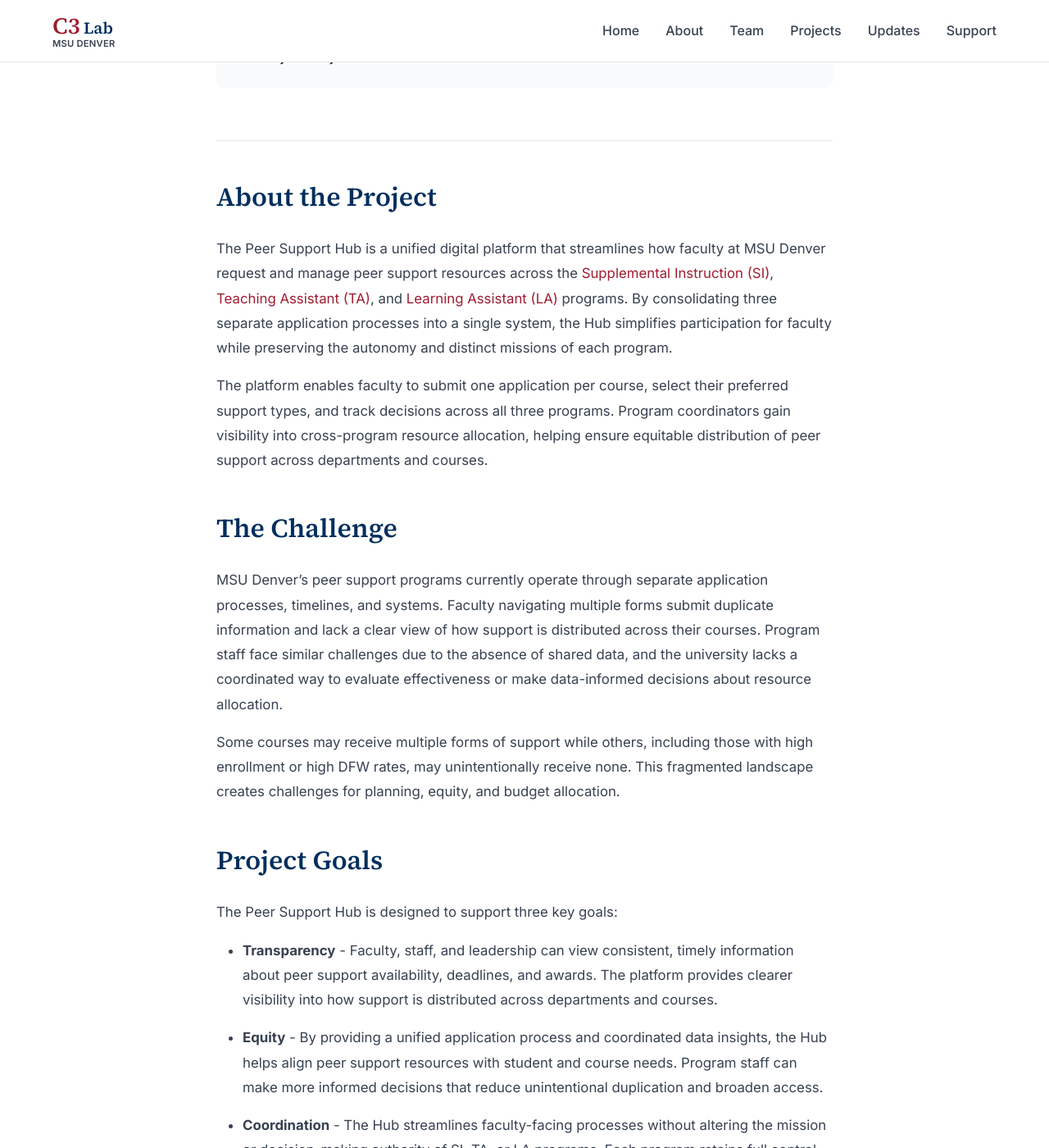
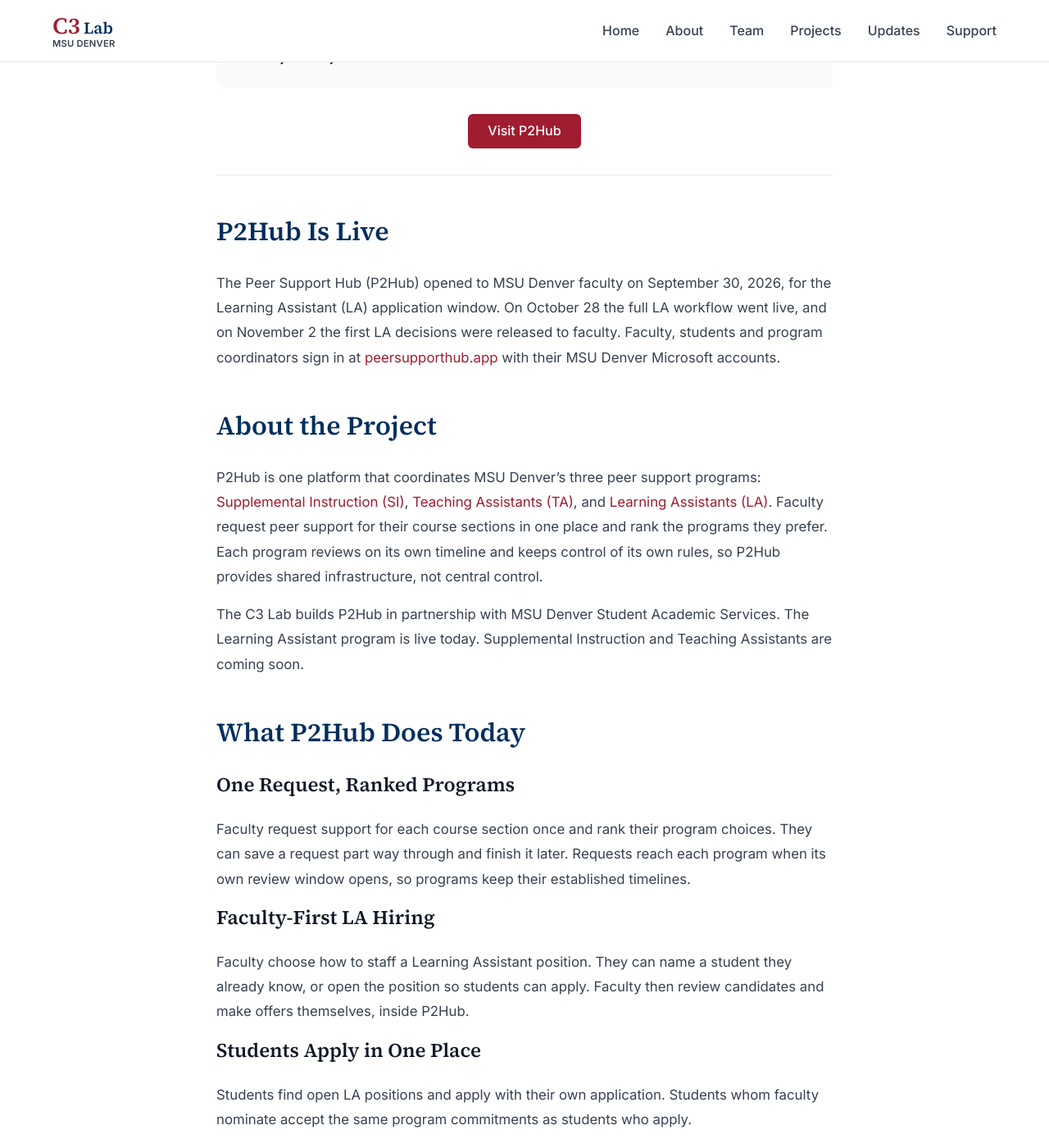
Before and after one commit to msu-denver/c3-lab, a Jekyll site: the page built from _projects/peer-support-hub.md, in a window 1280 px wide and 1400 px high, scrolled down 357 px. Shown: the whole window at 82% size. Built offline with Jekyll 4.4.1, drawn with Linux system fonts in a browser that asks for light colours; some of the changed text lies outside the part shown.

Commit message:
content: show the Peer Support Hub (P2Hub) as launched
P2Hub opened to faculty on 2026-09-30 for the Learning Assistant window,
the full LA workflow went live on 2026-10-28, and the first decisions were
released on 2026-11-02 (checked against the v0.2.0, v0.3.0 and v0.4.0
GitHub releases). The project page now leads with what P2Hub does today
and links peersupporthub.app; its timeline becomes dated milestones. A
launch post joins Updates, and the homepage card, About, README and Team
links use the P2Hub name. The private repository is not linked, and usage
counts and student names stay off the page pending approval.

Co-Authored-By: Claude Opus 5.5 <noreply@anthropic.com>

```diff
--- a/_projects/peer-support-hub.md
+++ b/_projects/peer-support-hub.md
@@ -1,64 +1,80 @@
 ---
-title: Peer Support Hub
-tagline: A unified platform for transparent, equitable, and coordinated peer support at MSU Denver
+title: Peer Support Hub (P2Hub)
+tagline: One platform for MSU Denver's peer support programs, live for faculty and students since fall 2026
 funding: MSU Denver
 pi: Dr. Daniel Pittman
 copi: Dr. Ranjidha Rajan
-period: Spring 2026 - Fall 2026
+period: Spring 2026 - Present
+links:
+  - text: Visit P2Hub
+    url: https://peersupporthub.app
 ---
+
+## P2Hub Is Live
+
+The Peer Support Hub (P2Hub) opened to MSU Denver faculty on September 30, 2026, for the Learning Assistant (LA) application window. On October 28 the full LA workflow went live, and on November 2 the first LA decisions were released to faculty. Faculty, students and program coordinators sign in at [peersupporthub.app](https://peersupporthub.app) with their MSU Denver Microsoft accounts.
 
 ## About the Project
 
-The Peer Support Hub is a unified digital platform that streamlines how faculty at MSU Denver request and manage peer support resources across the [Supplemental Instruction (SI)](https://www.msudenver.edu/student-academic-services/supplemental-instruction/), [Teaching Assistant (TA)](https://www.msudenver.edu/student-academic-services/teaching-assistant-program/), and [Learning Assistant (LA)](https://www.msudenver.edu/learning-assistant-program/) programs. By consolidating three separate application processes into a single system, the Hub simplifies participation for faculty while preserving the autonomy and distinct missions of each program.
+P2Hub is one platform that coordinates MSU Denver's three peer support programs: [Supplemental Instruction (SI)](https://www.msudenver.edu/student-academic-services/supplemental-instruction/), [Teaching Assistants (TA)](https://www.msudenver.edu/student-academic-services/teaching-assistant-program/), and [Learning Assistants (LA)](https://www.msudenver.edu/learning-assistant-program/). Faculty request peer support for their course sections in one place and rank the programs they prefer. Each program reviews on its own timeline and keeps control of its own rules, so P2Hub provides shared infrastructure, not central control.
 
-The platform enables faculty to submit one application per course, select their preferred support types, and track decisions across all three programs. Program coordinators gain visibility into cross-program resource allocation, helping ensure equitable distribution of peer support across departments and courses.
+The C3 Lab builds P2Hub in partnership with MSU Denver Student Academic Services. The Learning Assistant program is live today. Supplemental Instruction and Teaching Assistants are coming soon.
+
+## What P2Hub Does Today
+
+### One Request, Ranked Programs
+Faculty request support for each course section once and rank their program choices. They can save a request part way through and finish it later. Requests reach each program when its own review window opens, so programs keep their established timelines.
+
+### Faculty-First LA Hiring
+Faculty choose how to staff a Learning Assistant position. They can name a student they already know, or open the position so students can apply. Faculty then review candidates and make offers themselves, inside P2Hub.
+
+### Students Apply in One Place
+Students find open LA positions and apply with their own application. Students whom faculty nominate accept the same program commitments as students who apply.
+
+### Fair, Simultaneous Decisions
+Coordinators review requests and hold their decisions until a set release moment. Every faculty member hears at the same time, so no one gets an early answer because of when their request happened to be reviewed.
+
+### Everyone Stays Informed
+Faculty and students get an email at each step, from submission to decision. Coordinators start each decision email from a template they can edit, and faculty who leave a request unsubmitted get a reminder before the window closes.
+
+### Keeping Requests Accurate
+After a decision, faculty can still update a section's meeting times, room and instructor of record, so programs always work from current information.
+
+### Guides for Every Role
+Step-by-step guides for students, faculty and LA coordinators are built into the site.
+
+### Accessible by Design
+P2Hub is built to Colorado's digital accessibility law (HB21-1110) and works on phones as well as desktops.
 
 ## The Challenge
 
-MSU Denver's peer support programs currently operate through separate application processes, timelines, and systems. Faculty navigating multiple forms submit duplicate information and lack a clear view of how support is distributed across their courses. Program staff face similar challenges due to the absence of shared data, and the university lacks a coordinated way to evaluate effectiveness or make data-informed decisions about resource allocation.
+Before P2Hub, MSU Denver's peer support programs ran through separate application processes, timelines and systems. Faculty filled out several forms with duplicate information and had no clear view of how support was distributed across their courses. Program staff lacked shared data, and the university had no coordinated way to evaluate effectiveness or make data-informed decisions about resource allocation.
 
-Some courses may receive multiple forms of support while others, including those with high enrollment or high DFW rates, may unintentionally receive none. This fragmented landscape creates challenges for planning, equity, and budget allocation.
+Some courses could receive several forms of support while others, including those with high enrollment or high DFW rates, received none. That fragmentation made planning, equity and budgeting harder.
 
 ## Project Goals
 
-The Peer Support Hub is designed to support three key goals:
+- **Transparency:** Faculty, staff and leadership see consistent, timely information about peer support availability, deadlines and awards.
+- **Equity:** A unified process and shared data help align peer support with student and course needs, reducing unintentional duplication and broadening access.
+- **Coordination:** P2Hub streamlines the faculty experience without changing the mission or decision-making authority of SI, TA or LA. Each program keeps full control over its review process, timeline and eligibility criteria.
 
-- **Transparency** - Faculty, staff, and leadership can view consistent, timely information about peer support availability, deadlines, and awards. The platform provides clearer visibility into how support is distributed across departments and courses.
+## Milestones
 
-- **Equity** - By providing a unified application process and coordinated data insights, the Hub helps align peer support resources with student and course needs. Program staff can make more informed decisions that reduce unintentional duplication and broaden access.
-
-- **Coordination** - The Hub streamlines faculty-facing processes without altering the mission or decision-making authority of SI, TA, or LA programs. Each program retains full control over its review process, timeline, and eligibility criteria.
-
-## Key Features
-
-### Unified Application
-Faculty complete one application per course rather than separate applications for each program. The application presents information about available support options based on course eligibility, and faculty can rank their preferences among selected programs.
-
-### Program Autonomy
-Each program retains full control over its criteria, timelines, training requirements, and decision authority. The Hub provides shared context rather than centralized control. Coordinators configure workflows that reflect their established practices.
-
-### Cross-Program Visibility
-Program staff gain access to course-level data showing where support has been requested or awarded across the institution. This reduces unintentional duplication and improves equitable distribution of resources.
-
-### Coordinated Decision Routing
-Applications route through programs based on configured eligibility rules and review windows. The system manages sequencing and timing automatically while preserving each program's established review practices.
-
-## Implementation Timeline
-
-**Spring 2026** - Planning and Prototyping
-- Requirements refinement with SI, TA, LA, and department stakeholders
-- Architecture design and workflow documentation
-- Early interface prototypes and design review sessions
+**Spring 2026:** Planning and prototyping
+- Requirements refinement with SI, TA, LA and department stakeholders
+- Architecture design, workflow documentation and early interface prototypes
 - Student developer onboarding
 
-**Summer 2026** - Core Development
-- Platform development including authentication, application workflows, and program dashboards
-- Single sign-on and Banner data integration
+**Summer 2026:** Core development
+- Sign-in, application workflows and program dashboards
 - Internal testing and usability refinement
 
-**Fall 2026** - Initial Rollout
-- Pilot testing with program staff using real applications
-- Peer Support Hub becomes available for SI, TA, and LA applications
+**Fall 2026:** Launch
+- **September 30:** P2Hub opens to faculty for the LA application window
+- **October 28:** The full LA workflow goes live, with coordinator review, student applications, faculty-first hiring and email at every step
+- **November 2:** The first LA decisions are released to faculty, alongside an update shaped by coordinator feedback from launch
+
+**Next:** Supplemental Instruction and Teaching Assistants join P2Hub.
 
 ## Project Leadership
 
@@ -72,33 +88,31 @@ Applications route through programs based on configured eligibility rules and re
 
 ### Project Team
 
-- **Undergraduate students** engaged in paid research and development roles
-- **SI, TA, and LA program coordinators** contributing to requirements, workflows, and testing
+- **Undergraduate student developers** in paid research and development roles
+- **SI, TA and LA program coordinators** contributing requirements, workflows and testing
 - **Faculty stakeholders** providing feedback on the application experience
 
-Students are not just building software—they are **co-designers** of a platform that will directly serve their peers and faculty across the university.
+Students are not just building software. They are **co-designers** of a platform that now serves their peers and faculty across the university.
 
 ## Student Involvement
 
-The Peer Support Hub creates opportunities for hands-on learning in areas including:
+P2Hub gives student developers hands-on experience shipping software that the university runs on:
 
-- **Web Development** - Frontend and backend application development
-- **UX Design** - Interface prototyping, usability testing, and accessibility auditing
-- **Data Visualization** - Dashboard creation and analytics tools
-- **Database Design** - Data modeling and system integration
-- **Quality Assurance** - Testing and documentation
-
-Student developers contribute to a platform designed to serve the university community while gaining practical experience in software development, civic technology, and applied computing.
+- **Web Development:** Frontend and backend features used by faculty, students and staff every day
+- **UX Design:** Interface prototyping, usability testing and accessibility auditing
+- **Database Design:** Data modeling and system integration
+- **Quality Assurance:** Automated testing, code review and documentation
+- **Production Operations:** Planned releases, launch readiness and responding to user feedback
 
 ## Relationship to C3 Lab
 
-As a C3 Lab initiative, the Peer Support Hub demonstrates our commitment to:
+As a C3 Lab initiative, P2Hub demonstrates our commitment to:
 
-- **Community-Centered** - Built to serve faculty, students, and program staff across MSU Denver
-- **Student-Driven** - Students lead development efforts alongside faculty
-- **Applied Research** - Real-world application of computing to improve university operations
-- **Accessible Design** - Usable by diverse campus populations
+- **Community-Centered:** Built to serve faculty, students and program staff across MSU Denver
+- **Student-Driven:** Students lead development alongside faculty
+- **Applied Research:** Computing applied to real university operations
+- **Accessible Design:** Usable by diverse campus populations
 
 ---
 
-Interested in contributing to the Peer Support Hub? Contact Dr. Daniel Pittman at [dpittma8@msudenver.edu](mailto:dpittma8@msudenver.edu) for information about student developer opportunities.
+Interested in contributing to P2Hub? Contact Dr. Daniel Pittman at [dpittma8@msudenver.edu](mailto:dpittma8@msudenver.edu) for information about student developer opportunities.
--- a/about.md
+++ b/about.md
@@ -35,8 +35,8 @@ A SIPA-funded statewide STEM ecosystem platform connecting K-12 schools, higher
 ### Roadrunner Connect
 A student-built mobile and web application that enhances community engagement at MSU Denver, demonstrating our commitment to involving students in production software development.
 
-### Peer Support Hub
-A unified platform for coordinating SI, TA, and LA peer support programs at MSU Denver, streamlining faculty applications and improving equitable distribution of peer support resources across departments.
+### Peer Support Hub (P2Hub)
+Live since fall 2026, P2Hub is one platform for MSU Denver's SI, TA, and LA peer support programs. Faculty request support and hire Learning Assistants, students apply, and each program reviews on its own timeline, improving how peer support is distributed across departments.
 
 ## Student Opportunities
 
--- a/index.html
+++ b/index.html
@@ -88,10 +88,10 @@ title: Home
       </article>
 
       <article class="project-card">
-        <h3 class="project-card-title">Peer Support Hub</h3>
+        <h3 class="project-card-title">Peer Support Hub (P2Hub)</h3>
         <span class="project-card-funding">MSU Denver</span>
         <p class="project-card-description">
-          A unified platform for coordinating SI, TA, and LA peer support programs at MSU Denver. Streamlines faculty applications and improves equitable distribution of peer support resources.
+          Live at MSU Denver since fall 2026. One platform where faculty request peer support, students apply, and the SI, TA, and LA programs review on their own timelines, with decisions released to everyone at once.
         </p>
         <a href="{{ '/projects/peer-support-hub/' | relative_url }}" class="project-card-link">
           Learn more
```
Also changed, not shown: _posts/2026-11-02-p2hub-launch.md (added, +14 -0 lines), team.md (+3 -3 lines), README.md.
